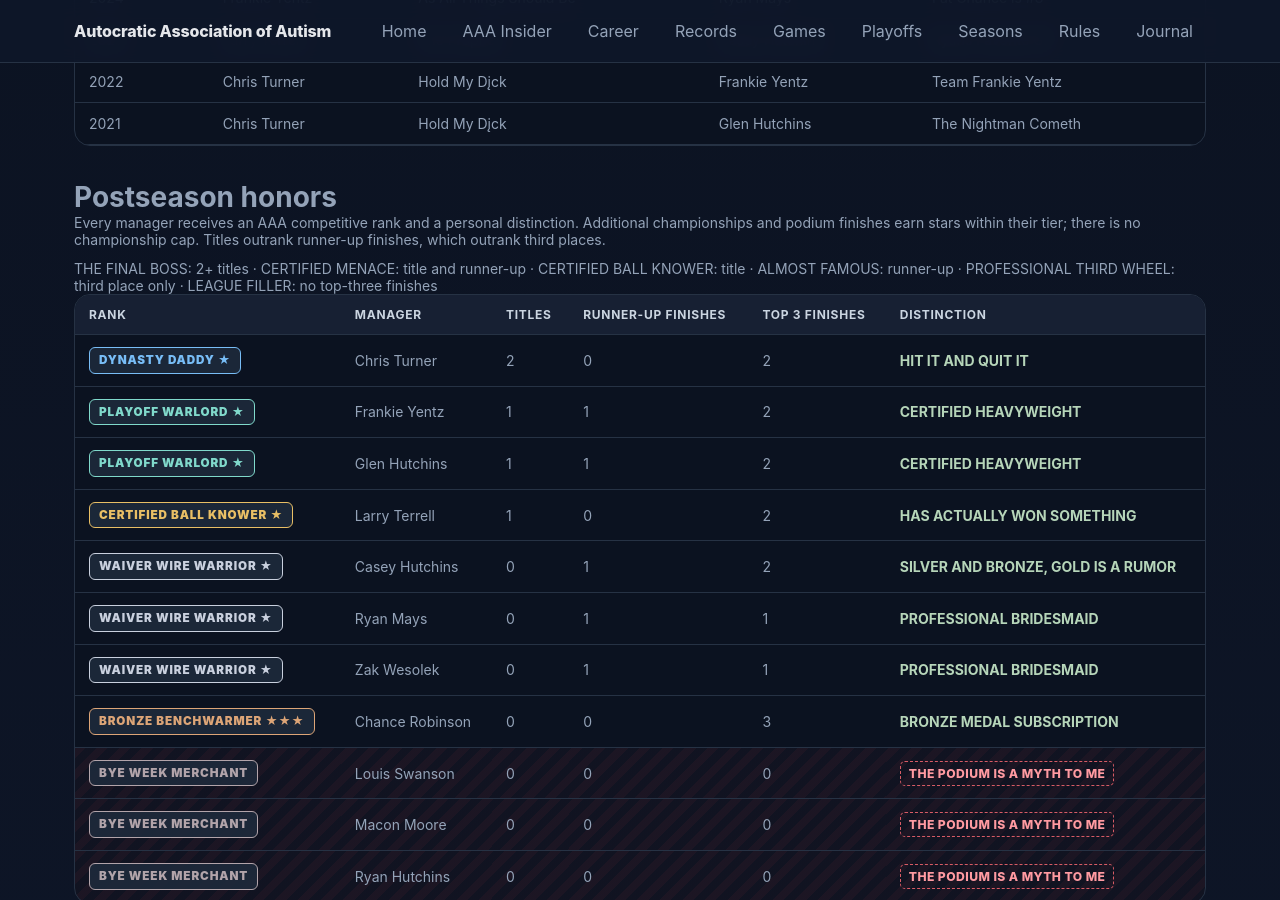
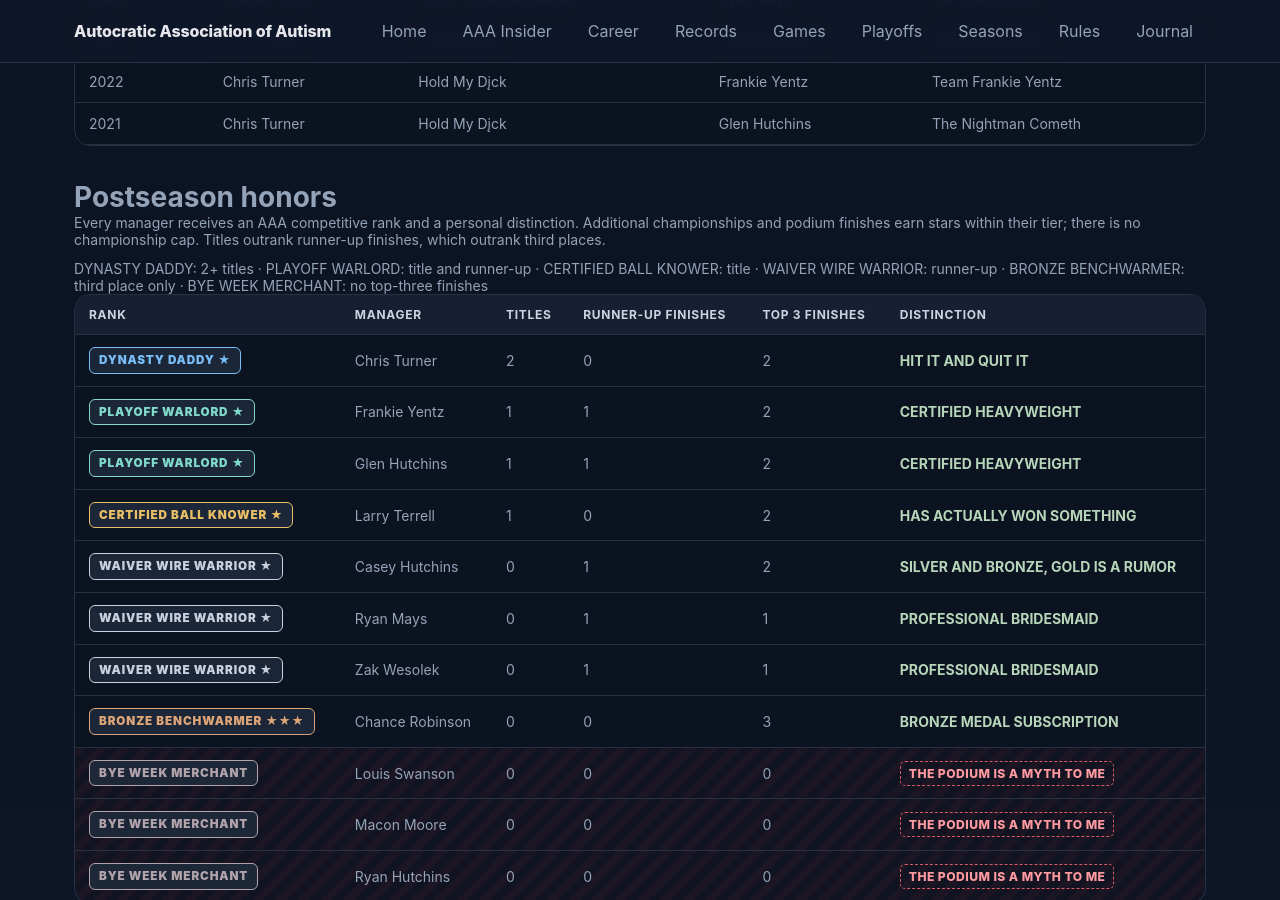
Before and after one commit to Autocratic-Association-of-Autism/AAA-Fantasy-Test, a Jekyll site: the page built from playoffs.html, in a window 1280 px wide and 900 px high, scrolled down 530 px. Built offline with Jekyll 4.4.1, drawn with Linux system fonts in a browser that asks for light colours.

Commit message:
Rename all AAA postseason ranks with fantasy football themed titles

```diff
--- a/playoffs.html
+++ b/playoffs.html
@@ -2,7 +2,7 @@
 layout: null
 ---
 <!doctype html><html lang="en"><head><meta charset="utf-8"><meta name="viewport" content="width=device-width,initial-scale=1"><title>Playoff Archive | AAA Fantasy</title><link rel="stylesheet" href="{{ '/styles.css' | relative_url }}?v=category-palette-20261023"></head><body><nav><div class="container nav-inner"><a class="league-brand" href="index.html">Autocratic Association of Autism</a><div class="nav-links"><a href="index.html">Home</a><a href="ledger.html">AAA Insider</a><a href="career.html">Career</a><a href="records.html">Records</a><a href="games.html">Games</a><a href="playoffs.html">Playoffs</a><a href="seasons.html">Seasons</a><a href="rules.html">Rules</a><a href="journal.html">Journal</a></div></div></nav><main class="container"><header><div class="label">AAA League Archive</div><h1>AAA Playoff History</h1><div class="subtitle">Champions, championship appearances, postseason finishes, and the matchups that shaped th<section><div class="section-title"><div><h2>Championship Bracket</h2><div class="note">The title tournament: championship finishes and postseason honors.</div></div></div></section><section><div class="section-title"><div><h2>Championship history</h2><div class="note">Champions and runners-up based on completed season standings in the ESPN archive. The 2026 season is still in progress in this data snapshot.</div></div></div><div class="table-wrap" id="championshipHistory"></div></section>
-<section><div class="section-title"><div><h2>Postseason honors</h2><div class="note">Every manager receives an AAA competitive rank and a personal distinction. Additional championships and podium finishes earn stars within their tier; there is no championship cap. Titles outrank runner-up finishes, which outrank third places.</div></div></div><div class="note">THE FINAL BOSS: 2+ titles · CERTIFIED MENACE: title and runner-up · CERTIFIED BALL KNOWER: title · ALMOST FAMOUS: runner-up · PROFESSIONAL THIRD WHEEL: third place only · LEAGUE FILLER: no top-three finishes</div><div class="table-wrap" id="postseasonHonors"></div></section>
+<section><div class="section-title"><div><h2>Postseason honors</h2><div class="note">Every manager receives an AAA competitive rank and a personal distinction. Additional championships and podium finishes earn stars within their tier; there is no championship cap. Titles outrank runner-up finishes, which outrank third places.</div></div></div><div class="note">DYNASTY DADDY: 2+ titles · PLAYOFF WARLORD: title and runner-up · CERTIFIED BALL KNOWER: title · WAIVER WIRE WARRIOR: runner-up · BRONZE BENCHWARMER: third place only · BYE WEEK MERCHANT: no top-three finishes</div><div class="table-wrap" id="postseasonHonors"></div></section>
 <section><div class="section-title"><div><h2>Sacko Bracket</h2><div class="note">The consolation tournament that determines the league's last-place finisher. Sacko recipients must be verified against season-specific rules and results.</div></div></div><div class="table-wrap" id="sackoHistory"></div><div class="note" style="margin-top:12px">A last-place season finish is shown as a candidate Sacko recipient, not a confirmed punishment winner, until the league's historical Sacko rules are verified.</div></section><section><div class="section-title"><div><h2>Postseason formats and matchup archive</h2><div class="note">Historical multi-week matchups are listed below, including consolation games. Two-week aggregate totals are not eligible for single-week scoring records.</div></div></div><details><summary>View Championship Bracket multi-week results</summary><div class="table-wrap" id="championshipMultiWeek"></div></details><details><summary>View Sacko Bracket multi-week results</summary><div class="table-wrap" id="sackoMultiWeek"></div></details><div class="note">Total multi-week postseason matchups: <span id="multiWeekCount"></span>. Unclassified games remain in the complete archive below.</div><details><summary>View all multi-week postseason results</summary><div class="table-wrap" id="multiWeek"></div></details></section>
 <section class="card"><h2>Playoff brackets and records</h2><p>Complete round-by-round brackets, championship game scores, playoff win totals, and postseason upsets require additional round-level matchup data. They will be added when those results can be verified. Consolation games will remain distinct from the championship bracket.</p></section>iWeek"></div>
 </section><footer>Autocratic Association of Autism · League archive</footer></main><script src="data.js?v=20261001-current-season-fix-3"></script><script src="blowout-losses.js?v=20261005"></script><script src="app.js?v=20261024-pages"></script></body></html>
```
